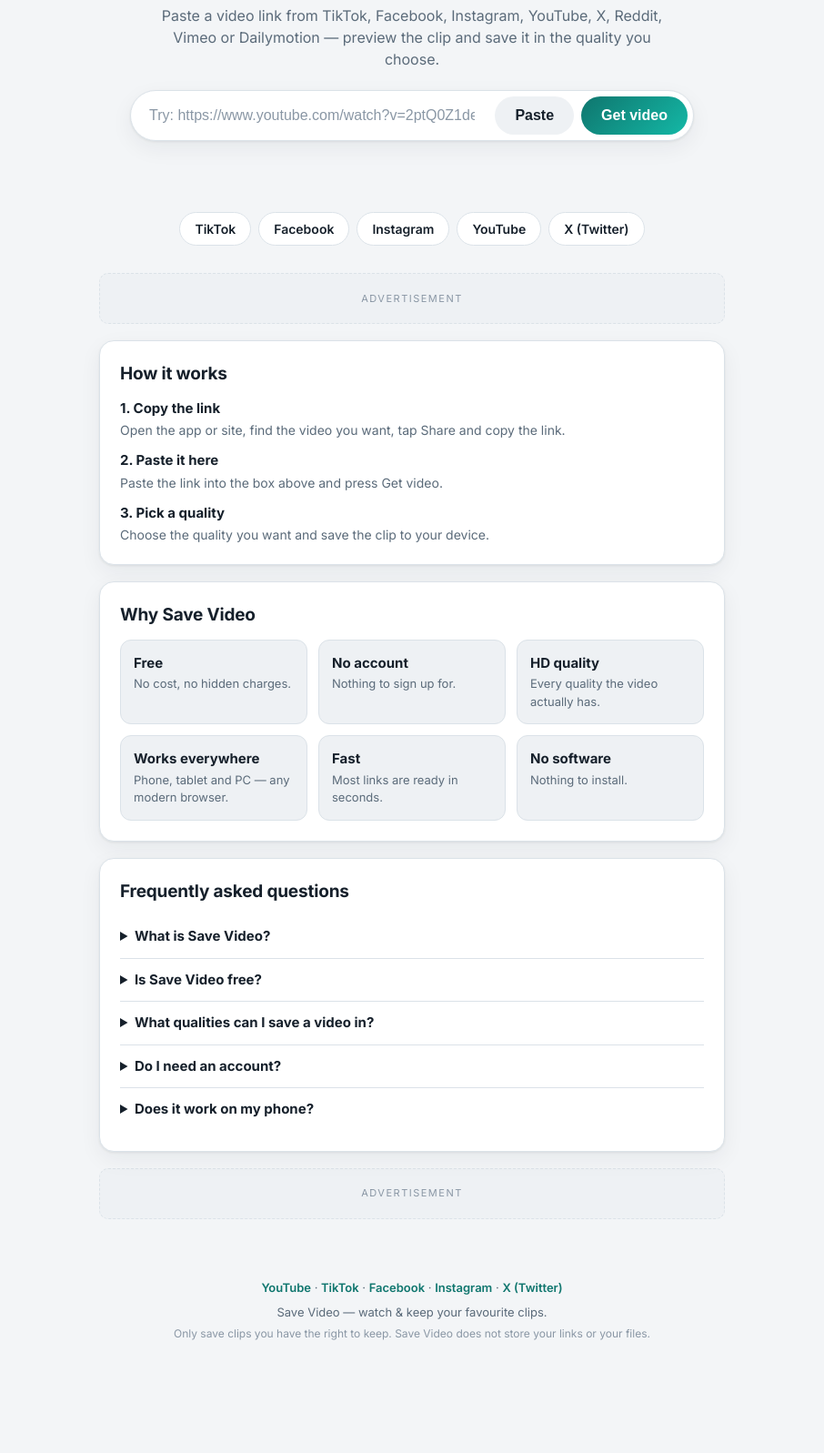
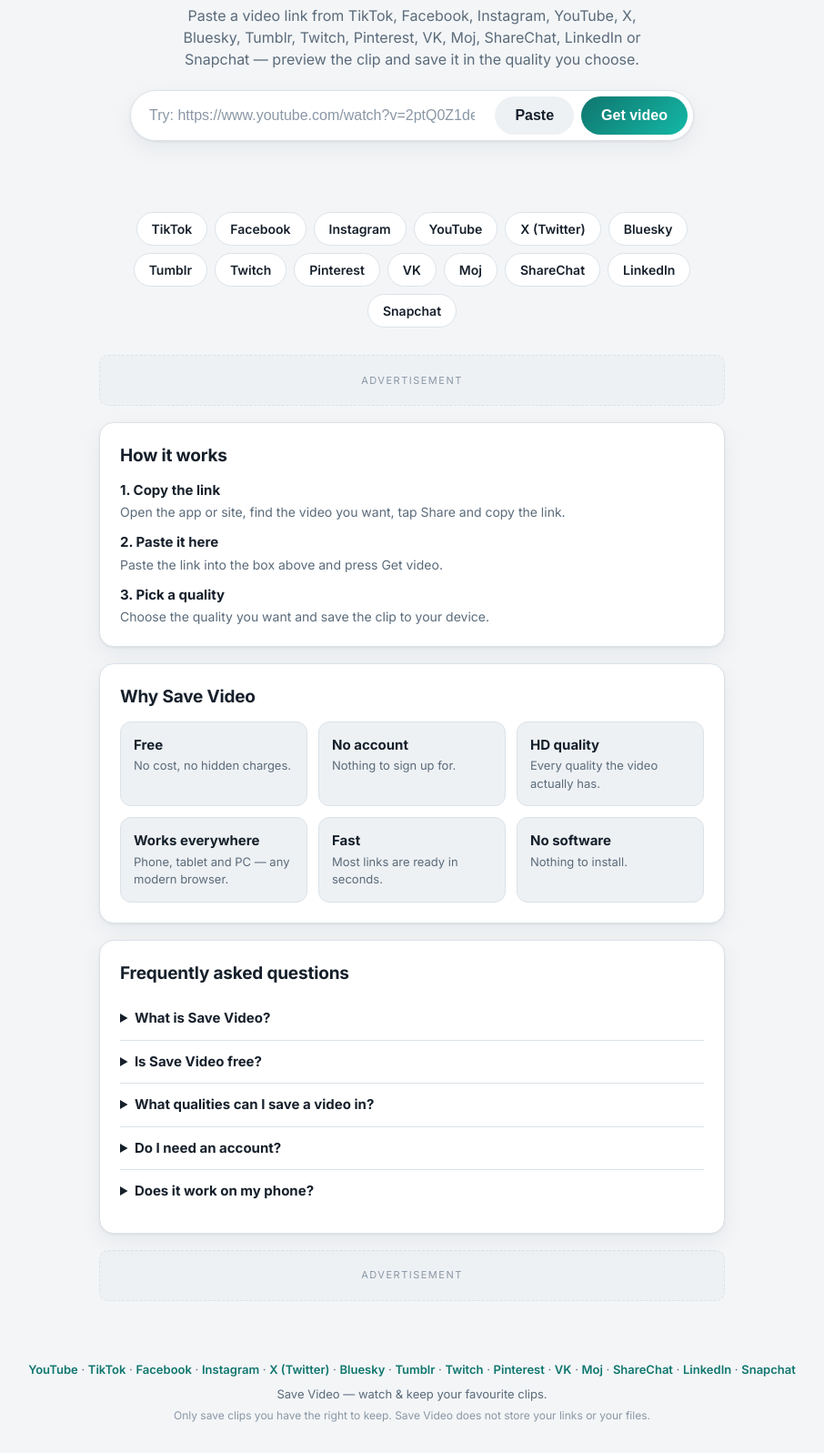
Before and after one commit to blovedapp100/mediahub, a website: page public/index.html in a window 1280 px wide. Shown: the part 228-1825 px from the top of the page at 91% size, without its empty margins (187-1093 px from the left). Before the commit the page ends 1735 px from the top, so only its background shows below. Drawn offline with Linux system fonts and the light colour scheme.

Commit message:
Add 10 platforms, client-side downloads

```diff
--- a/public/app.js
+++ b/public/app.js
@@ -78,6 +78,7 @@
   var uploaderEl = document.getElementById('uploader');
   var durationEl = document.getElementById('duration');
   var formatsEl = document.getElementById('formats');
+  var noteEl = document.getElementById('platformNote');
   if (!form || !urlInput) return;
 
   var PLATFORMS = [
@@ -93,10 +94,24 @@
     ['vimeo.com', 'Vimeo'],
     ['dailymotion.com', 'Dailymotion'],
     ['dai.ly', 'Dailymotion'],
+    ['bsky.app', 'Bluesky'],
+    ['tumblr.com', 'Tumblr'],
+    ['tmblr.co', 'Tumblr'],
+    ['twitch.tv', 'Twitch'],
+    ['clips.twitch.tv', 'Twitch'],
+    ['pinterest.com', 'Pinterest'],
+    ['pin.it', 'Pinterest'],
+    ['vk.com', 'VK'],
+    ['linkedin.com', 'LinkedIn'],
+    ['mojapp.in', 'Moj'],
+    ['sharechat.com', 'ShareChat'],
+    ['snapchat.com', 'Snapchat'],
+    ['t.snapchat.com', 'Snapchat'],
   ];
 
   var currentUrl = '';
   var currentTitle = '';
+  var currentClientSide = false;
 
   function detectPlatform(url) {
     try {
@@ -276,6 +291,15 @@
     'Reddit': { meta: 5, info: 10, max: 30 },
     'Vimeo': { meta: 4, info: 8, max: 30 },
     'Dailymotion': { meta: 4, info: 8, max: 30 },
+    'Bluesky': { meta: 3, info: 8, max: 30 },
+    'Tumblr': { meta: 3, info: 8, max: 30 },
+    'Twitch': { meta: 4, info: 12, max: 35 },
+    'Pinterest': { meta: 4, info: 10, max: 30 },
+    'VK': { meta: 4, info: 10, max: 30 },
+    'LinkedIn': { meta: 4, info: 10, max: 30 },
+    'Moj': { meta: 3, info: 8, max: 30 },
+    'ShareChat': { meta: 3, info: 8, max: 30 },
+    'Snapchat': { meta: 3, info: 8, max: 30 },
   };
   var timerEl = document.getElementById('timer');
   var timerInt = null;
@@ -391,9 +415,14 @@
 
   function renderResult(data) {
     currentTitle = data.title || 'video';
+    currentClientSide = !!data.clientSide;
     titleEl.textContent = currentTitle;
     uploaderEl.textContent = data.uploader ? 'By ' + data.uploader : '';
     durationEl.textContent = data.duration ? 'Length: ' + fmtDuration(data.duration) : '';
+    if (noteEl) {
+      if (data.note) { noteEl.textContent = data.note; noteEl.hidden = false; }
+      else noteEl.hidden = true;
+    }
 
     // Proper preview player: play the source stream when possible,
     // fall back to the still image if the stream cannot play.
@@ -444,10 +473,20 @@
         };
         // Direct download when this quality carries its own link: the
         // browser fetches the file straight from the video CDN. Falls
-        // back to the server save when the direct fetch fails.
+        // back to the server save when the direct fetch fails — except
+        // on client-side-only platforms, where there IS no server save:
+        // the browser then opens the file itself in a new tab, and the
+        // file still comes straight from the video CDN to this device,
+        // never through our server. (Some CDNs refuse cross-origin
+        // reads, so the open-in-tab step is how those files arrive.)
         if (f.url) {
           downloadDirect(f.url, safeFileName(currentTitle, f.ext)).then(function (ok) {
             if (ok) { btn.textContent = 'Saved ✓'; reset(); }
+            else if (currentClientSide) {
+              window.open(f.url, '_blank', 'noopener');
+              btn.textContent = 'Opened ↗';
+              reset();
+            }
             else serverSave();
           });
           return;
--- a/public/index.html
+++ b/public/index.html
@@ -4,14 +4,14 @@
 <meta charset="UTF-8">
 <meta name="viewport" content="width=device-width, initial-scale=1.0">
 <title>Save Video | YouTube, TikTok, Facebook &amp; Instagram Video Downloader</title>
-<meta name="description" content="Save Video is a free YouTube video downloader, TikTok video downloader, Facebook video downloader and Instagram video downloader. Paste any video link, preview it, and save it in 1080p, 720p or as audio — no account needed.">
+<meta name="description" content="Save Video is a free YouTube video downloader, TikTok video downloader, Facebook video downloader and Instagram video downloader. Paste any video link, preview it, and save it in 1080p, 720p or as audio — no account needed. Also works with X, Bluesky, Tumblr, Twitch clips, Pinterest, VK, Moj, ShareChat, LinkedIn and Snapchat.">
 <meta property="og:type" content="website">
 <meta property="og:title" content="Save Video | YouTube, TikTok, Facebook &amp; Instagram Video Downloader">
-<meta property="og:description" content="Paste a video link, preview the clip, pick a quality, and save it. Works with TikTok, Facebook, Instagram, YouTube, X, Reddit, Vimeo and Dailymotion.">
+<meta property="og:description" content="Paste a video link, preview the clip, pick a quality, and save it. Works with TikTok, Facebook, Instagram, YouTube, X, Bluesky, Tumblr, Twitch clips, Pinterest, VK, Moj, ShareChat, LinkedIn and Snapchat.">
 <meta name="twitter:card" content="summary">
 <script type="application/ld+json">
 {"@context":"https://schema.org","@type":"FAQPage","mainEntity":[
-{"@type":"Question","name":"What is Save Video?","acceptedAnswer":{"@type":"Answer","text":"Save Video is a free online tool that works as a YouTube video downloader, TikTok video downloader, Facebook video downloader, Instagram video downloader and Twitter video downloader. Paste a video link, preview the clip, and save it in the quality you choose."}},
+{"@type":"Question","name":"What is Save Video?","acceptedAnswer":{"@type":"Answer","text":"Save Video is a free online tool that works as a YouTube video downloader, TikTok video downloader, Facebook video downloader, Instagram video downloader and Twitter video downloader. It also works with Bluesky, Tumblr, Twitch clips, Pinterest, VK, Moj, ShareChat, LinkedIn and Snapchat. Paste a video link, preview the clip, and save it in the quality you choose."}},
 {"@type":"Question","name":"Is Save Video free?","acceptedAnswer":{"@type":"Answer","text":"Yes. Save Video is completely free to use, with no account and no software to install."}},
 {"@type":"Question","name":"What qualities can I save a video in?","acceptedAnswer":{"@type":"Answer","text":"It depends on the video itself. Most videos offer 1080p, 720p, 480p and 360p with sound, plus an audio-only option. You only ever get the qualities the original video actually has."}},
 {"@type":"Question","name":"Do I need an account?","acceptedAnswer":{"@type":"Answer","text":"No. You never need an account, and you never need to log in to any social media account to use Save Video."}},
@@ -34,7 +34,7 @@
 <main class="wrap">
   <section class="hero">
     <h1>Watch &amp; keep your <span class="grad">favourite clips</span></h1>
-    <p class="intro">Paste a video link from TikTok, Facebook, Instagram, YouTube, X, Reddit, Vimeo or Dailymotion — preview the clip and save it in the quality you choose.</p>
+    <p class="intro">Paste a video link from TikTok, Facebook, Instagram, YouTube, X, Bluesky, Tumblr, Twitch, Pinterest, VK, Moj, ShareChat, LinkedIn or Snapchat — preview the clip and save it in the quality you choose.</p>
     <form id="form" class="url-form">
       <label class="visually-hidden" for="url">Paste a video link</label>
       <input id="url" type="url" data-example="https://www.youtube.com/watch?v=2ptQ0Z1deuA" placeholder="Paste a video link here…" autocomplete="off" spellcheck="false" required>
@@ -63,6 +63,15 @@
       <a class="chip" href="/instagram">Instagram</a>
       <a class="chip" href="/youtube">YouTube</a>
       <a class="chip" href="/twitter">X (Twitter)</a>
+      <a class="chip" href="/bluesky">Bluesky</a>
+      <a class="chip" href="/tumblr">Tumblr</a>
+      <a class="chip" href="/twitch">Twitch</a>
+      <a class="chip" href="/pinterest">Pinterest</a>
+      <a class="chip" href="/vk">VK</a>
+      <a class="chip" href="/moj">Moj</a>
+      <a class="chip" href="/sharechat">ShareChat</a>
+      <a class="chip" href="/linkedin">LinkedIn</a>
+      <a class="chip" href="/snapchat">Snapchat</a>
     </nav>
   </section>
 
@@ -81,6 +90,7 @@
       </div>
     </div>
     <h3>Choose a quality</h3>
+    <p id="platformNote" class="hint" hidden></p>
     <ul id="formats" class="quality-grid"></ul>
     <p class="hint">Pick a quality to save the clip to your device.</p>
   </section>
@@ -108,7 +118,7 @@
 
   <section class="card faq">
     <h2>Frequently asked questions</h2>
-    <details><summary>What is Save Video?</summary><p>Save Video is a free online tool that works as a YouTube video downloader, TikTok video downloader, Facebook video downloader, Instagram video downloader and Twitter video downloader. Paste a video link, preview the clip, and save it in the quality you choose.</p></details>
+    <details><summary>What is Save Video?</summary><p>Save Video is a free online tool that works as a YouTube video downloader, TikTok video downloader, Facebook video downloader, Instagram video downloader and Twitter video downloader. It also works with Bluesky, Tumblr, Twitch clips, Pinterest, VK, Moj, ShareChat, LinkedIn and Snapchat. Paste a video link, preview the clip, and save it in the quality you choose.</p></details>
     <details><summary>Is Save Video free?</summary><p>Yes. Save Video is completely free to use, with no account and no software to install.</p></details>
     <details><summary>What qualities can I save a video in?</summary><p>It depends on the video itself. Most videos offer 1080p, 720p, 480p and 360p with sound, plus an audio-only option. You only ever get the qualities the original video actually has.</p></details>
     <details><summary>Do I need an account?</summary><p>No. You never need an account, and you never need to log in to any social media account to use Save Video.</p></details>
@@ -120,7 +130,7 @@
 
 <footer class="foot">
   <nav aria-label="Platforms">
-    <a href="/youtube">YouTube</a> · <a href="/tiktok">TikTok</a> · <a href="/facebook">Facebook</a> · <a href="/instagram">Instagram</a> · <a href="/twitter">X (Twitter)</a>
+    <a href="/youtube">YouTube</a> · <a href="/tiktok">TikTok</a> · <a href="/facebook">Facebook</a> · <a href="/instagram">Instagram</a> · <a href="/twitter">X (Twitter)</a> · <a href="/bluesky">Bluesky</a> · <a href="/tumblr">Tumblr</a> · <a href="/twitch">Twitch</a> · <a href="/pinterest">Pinterest</a> · <a href="/vk">VK</a> · <a href="/moj">Moj</a> · <a href="/sharechat">ShareChat</a> · <a href="/linkedin">LinkedIn</a> · <a href="/snapchat">Snapchat</a>
   </nav>
   <p>Save Video — watch &amp; keep your favourite clips.</p>
   <p class="fine">Only save clips you have the right to keep. Save Video does not store your links or your files.</p>
```
Also changed, not shown: public/landing.html (+2 -1 lines).
